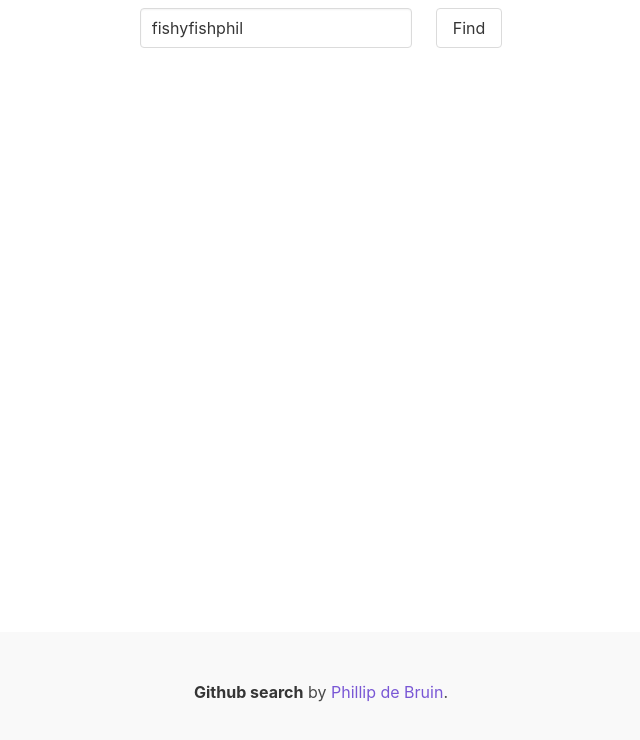
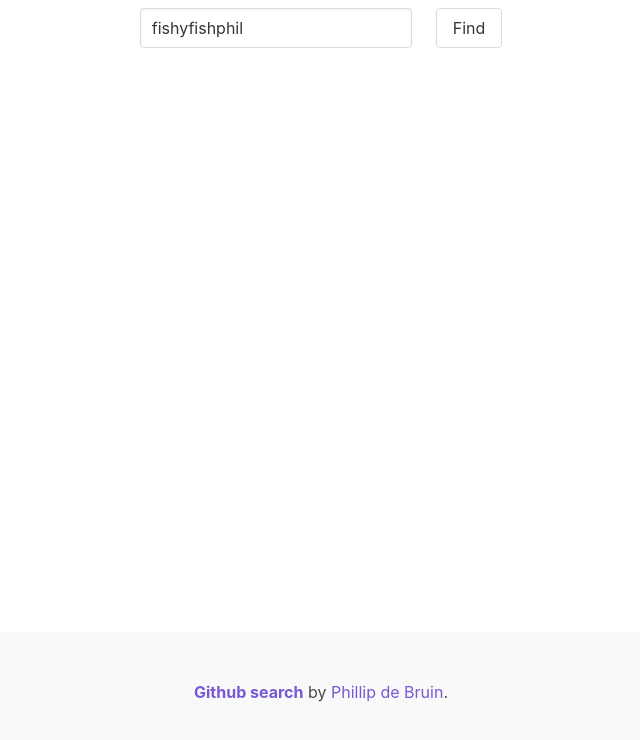
Before and after one commit to fishyfishphil/serverless-github-search, a website: page vue/index.html in a window 1280 px wide. Shown: the whole page, without its empty margins (319-959 px from the left). Drawn offline with nearby package versions, Linux system fonts and the light colour scheme.

Commit message:
Update footer

```diff
--- a/vue/index.html
+++ b/vue/index.html
@@ -80,7 +80,7 @@
         <footer class="footer">
             <div class="content has-text-centered">
                 <p>
-                    <strong>Github search</strong> by <a href="https://github.com/fishyfishphil">Phillip de Bruin</a>.
+                    <strong> <a href="https://github.com/fishyfishphil/serverless-github-search">Github search</a></strong> by <a href="https://github.com/fishyfishphil">Phillip de Bruin</a>.
                 </p>
             </div>
         </footer>
```
